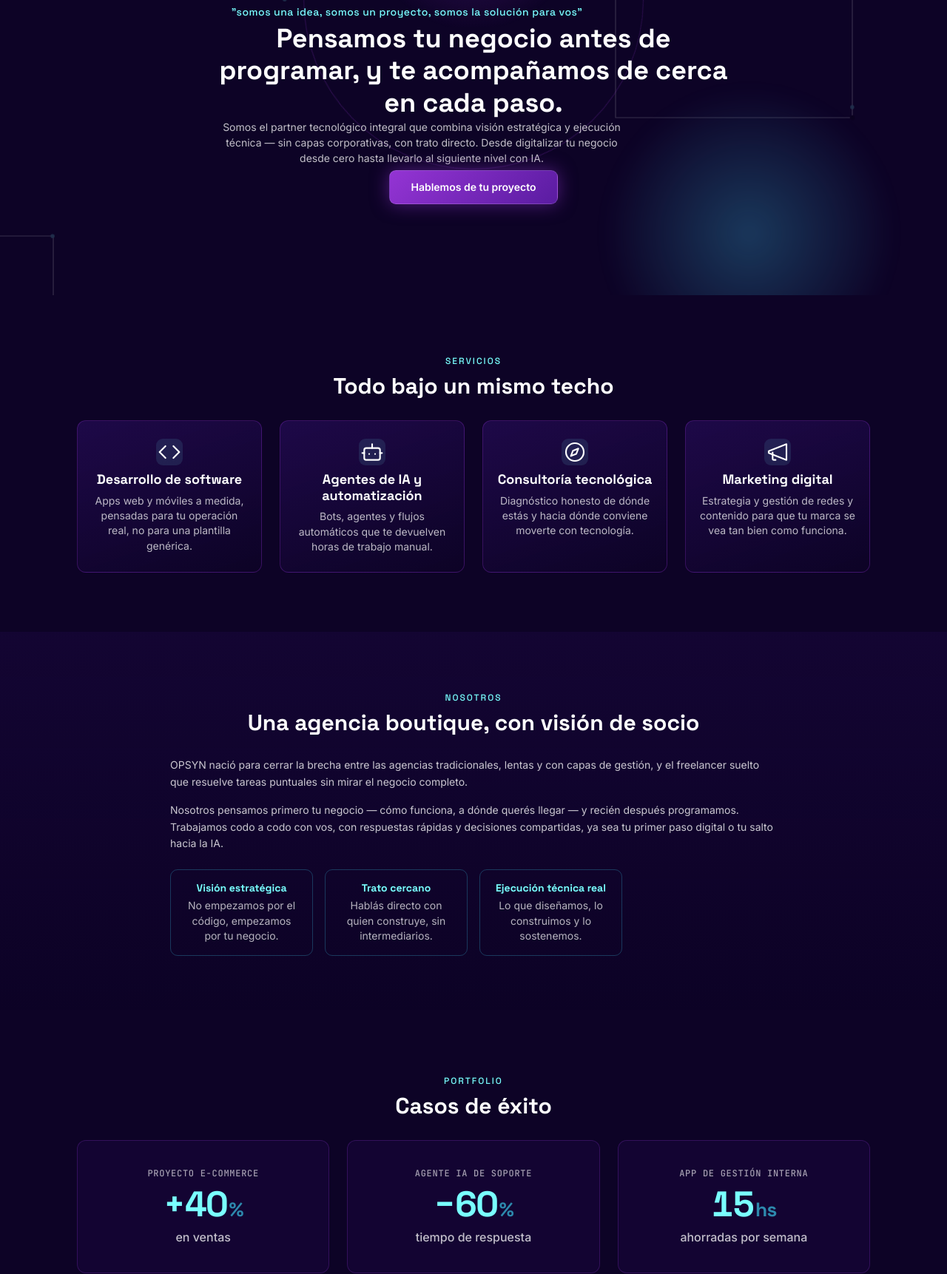
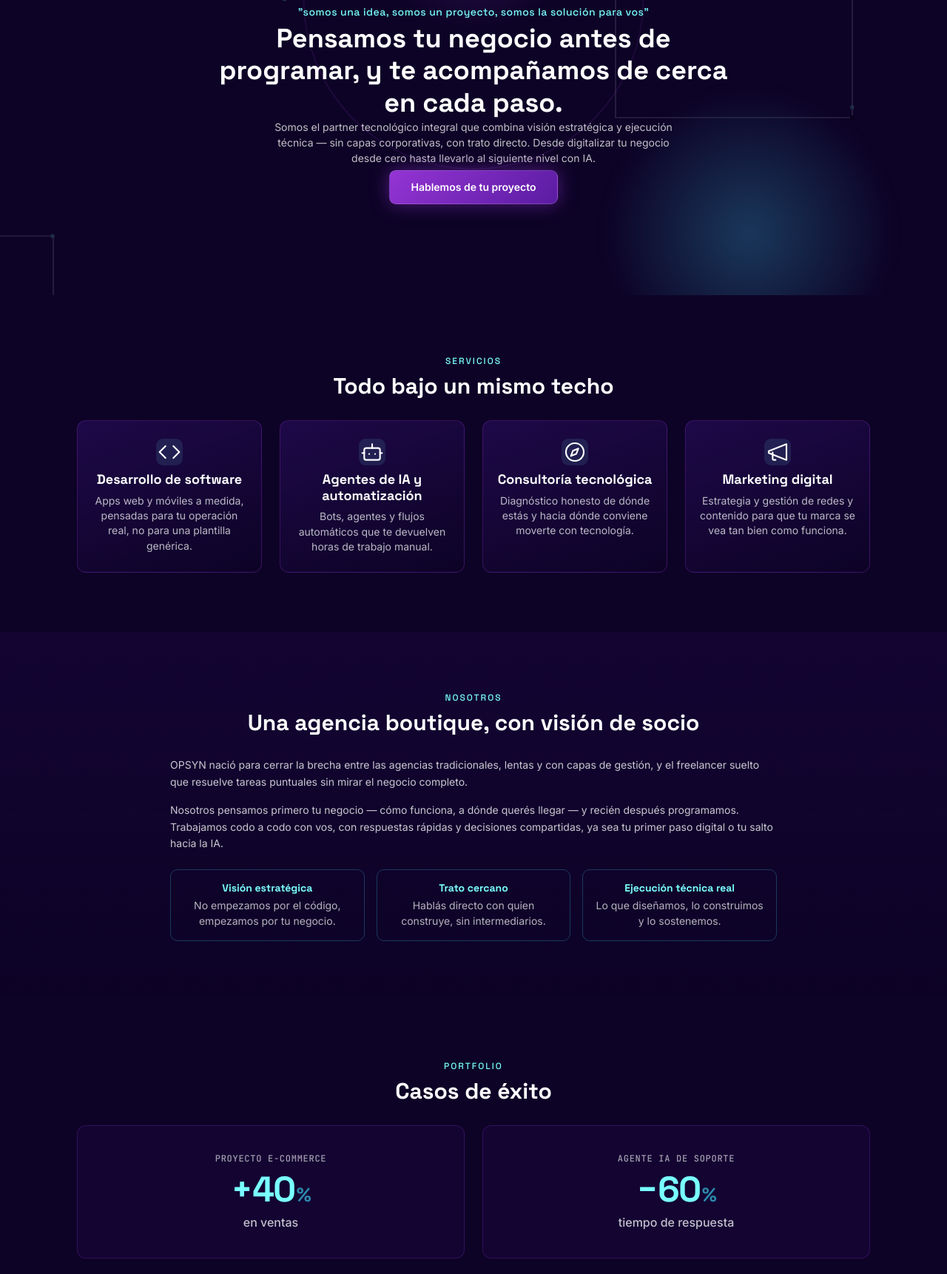
Before and after one commit to NicolasAllevato/OPSYN-Landing-Page, a website: page index.html in a window 1280 px wide. Shown: the part 401-2123 px from the top of the page at 74% size. Drawn offline with Linux system fonts and the light colour scheme.

Commit message:
fix: centrar eslogan/subtítulo del hero y balancear grillas de tarjetas
El eslogan y subtítulo del hero tenían max-width pero sin margin:auto, quedando
pegados al borde izquierdo del contenedor en vez de centrados junto al título
(se veían "torcidos" respecto al resto del contenido centrado).

En desktop, portfolio (4 tarjetas) usaba una grilla de 3 columnas dejando la
4ta huérfana en una fila aparte con un hueco enorme al costado; nosotros (3
tarjetas) usaba 4 columnas dejando un espacio vacío al final. Se ajustó cada
grilla a la cantidad real de tarjetas (portfolio a 2 columnas / 2x2, nosotros
a 3 columnas) para que la distribución se vea proporcionada y prolija.

```diff
--- a/css/styles.css
+++ b/css/styles.css
@@ -437,7 +437,7 @@ a:hover {
   font-size: var(--fs-sm);
   color: var(--cyan);
   letter-spacing: 0.5px;
-  margin: 8px 0 0;
+  margin: 8px auto 0;
   max-width: 520px;
 }
 
@@ -452,7 +452,7 @@ a:hover {
   line-height: 1.5;
   color: var(--text-muted);
   max-width: 560px;
-  margin: 0;
+  margin: 0 auto;
 }
 
 .cta-button {
@@ -1554,12 +1554,18 @@ html:not(.js) .fade-in {
 }
 
 @media (min-width: 1025px) {
-  .services-grid,
+  .services-grid {
+    grid-template-columns: repeat(4, 1fr);
+  }
+
   .about-points {
-    grid-template-columns: repeat(4, 1fr);
-  }
-
-  .portfolio-grid,
+    grid-template-columns: repeat(3, 1fr);
+  }
+
+  .portfolio-grid {
+    grid-template-columns: repeat(2, 1fr);
+  }
+
   .blog-grid {
     grid-template-columns: repeat(3, 1fr);
   }
```
